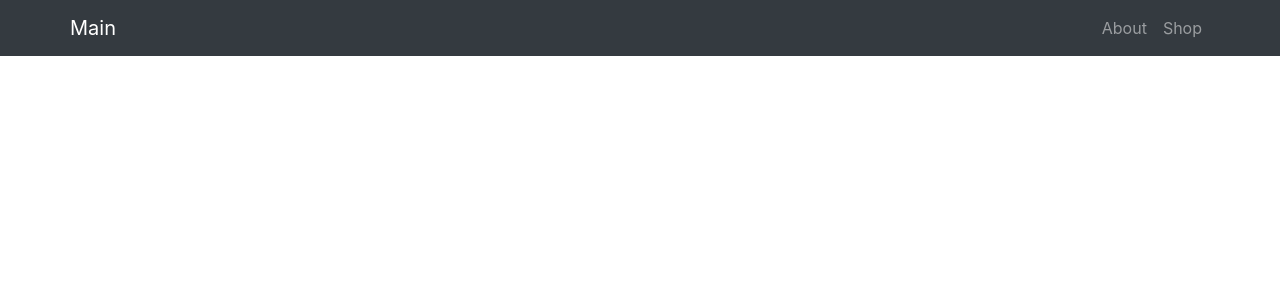
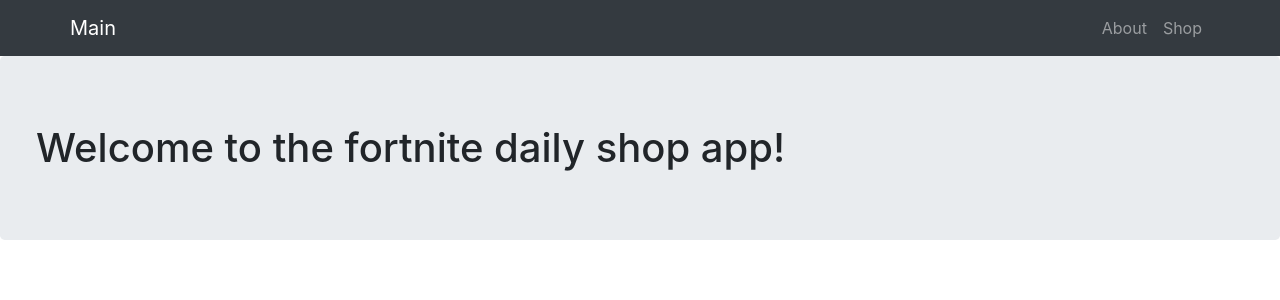
Before and after one commit to jnyuu/fortniteApp, a React (Create React App) app: page / in a window 1280 px wide. Shown: the top 300 px of the page. Built offline with nearby package versions, Linux system fonts and the light colour scheme.

Commit message:
gh pages routing fixed

```diff
--- a/src/App.js
+++ b/src/App.js
@@ -1,11 +1,10 @@
 import React from "react";
-// import "./App.css";
 import About from "./components/About";
 import Shop from "./components/Shop";
 import Nav from "./components/Nav";
 import Main from "./components/Main";
 import bootstrap from "../node_modules/bootstrap/dist/css/bootstrap.css";
-import { BrowserRouter as Router, Switch, Route } from "react-router-dom";
+import { HashRouter as Router, Switch, Route } from "react-router-dom";
 
 function App() {
   return (
@@ -13,9 +12,9 @@
       <div>
         <Nav></Nav>
         <Switch>
-          <Route path="/fortniteApp" exact component={Main} />
-          <Route path="/fortniteApp/about"exact component={About} />
-          <Route path="/fortniteApp/shop"exact component={Shop} />
+          <Route path="/" exact component={Main} />
+          <Route path="/about"exact component={About} />
+          <Route path="/shop"exact component={Shop} />
         </Switch>
       </div>
     </Router>
```
Also changed, not shown: 1 other file (tests, documents, lock files or other folders).
